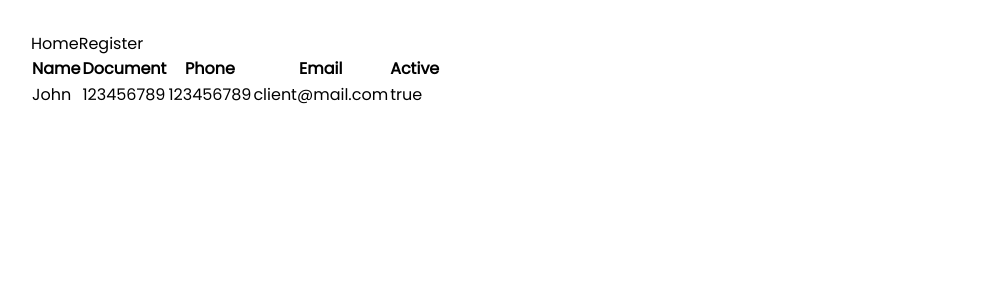
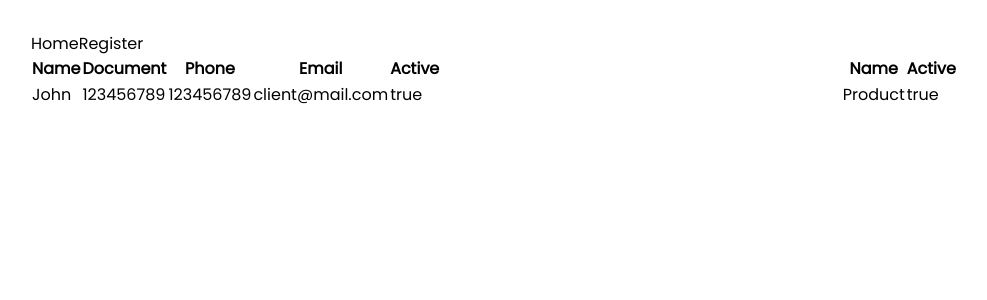
Before and after one commit to LucasFASouza/Clients-Admin, a Vue app: page / in a window 1280 px wide. Shown: the top 300 px of the page, without its empty margins (1-988 px from the left). Built offline with nearby package versions, Linux system fonts and the light colour scheme.

Commit message:
feat: create ProductsTable component

```diff
--- a/package.json
+++ b/package.json
@@ -19,8 +19,10 @@
     "@rushstack/eslint-patch": "^1.1.4",
     "@vitejs/plugin-vue": "^4.0.0",
     "@vue/eslint-config-prettier": "^7.0.0",
+    "autoprefixer": "^10.4.13",
     "eslint": "^8.22.0",
     "eslint-plugin-vue": "^9.3.0",
+    "postcss": "^8.4.20",
     "prettier": "^2.7.1",
     "tailwindcss": "^3.2.4",
     "vite": "^4.0.0"
--- a/src/assets/main.css
+++ b/src/assets/main.css
@@ -1,5 +1,9 @@
-@import "./tailwind.css";
 @import url('https://fonts.googleapis.com/css2?family=Poppins');
+
+@tailwind base;
+@tailwind components;
+@tailwind utilities;
+
 
 #app {
   max-width: 1280px;
--- a/src/assets/tailwind.css
+++ /dev/null
@@ -1,3 +0,0 @@
-@tailwind base;
-@tailwind components;
-@tailwind utilities;
--- /dev/null
+++ b/src/components/ProductsTable.vue
@@ -0,0 +1,24 @@
+<template>
+  <div>
+    <table>
+      <thead>
+        <tr>
+          <th>Name</th>
+          <th>Active</th>
+        </tr>
+      </thead>
+      <tbody>
+        <tr>
+          <td>Product</td>
+          <td>true</td>
+        </tr>
+      </tbody>
+    </table>
+  </div>
+</template>
+
+<script>
+export default {
+  name: "ClientsTable",
+};
+</script>
--- a/src/views/HomeView.vue
+++ b/src/views/HomeView.vue
@@ -1,9 +1,13 @@
 <template>
   <main>
-    <clients-table />
+    <div class="flex flex-row">
+      <clients-table class="w-2/3" />
+      <products-table class="w-1/3" />
+    </div>
   </main>
 </template>
 
 <script setup>
 import ClientsTable from ".././components/ClientsTable.vue";
+import ProductsTable from ".././components/ProductsTable.vue";
 </script>
```
Also changed, not shown: 1 other file (tests, documents, lock files or other folders).
